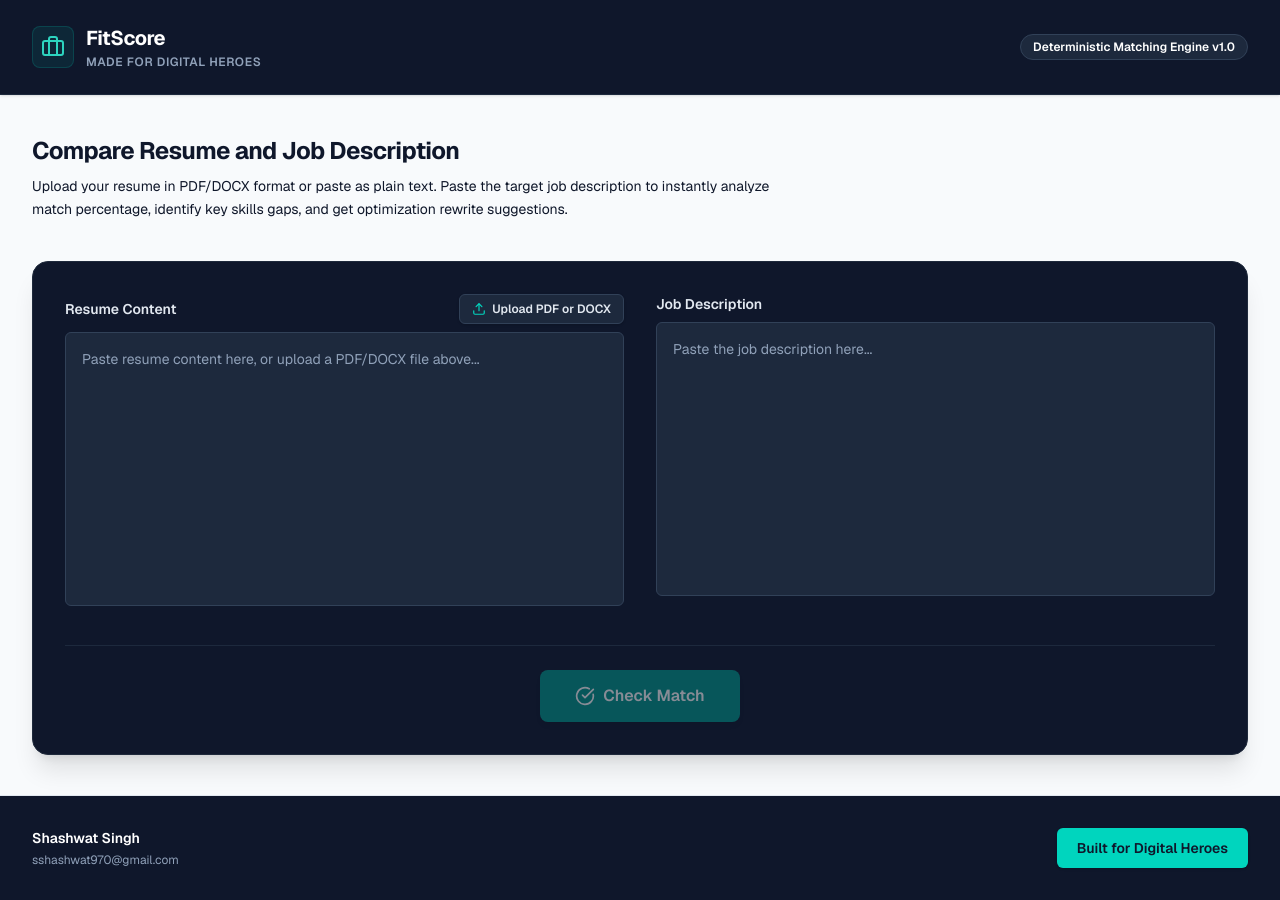
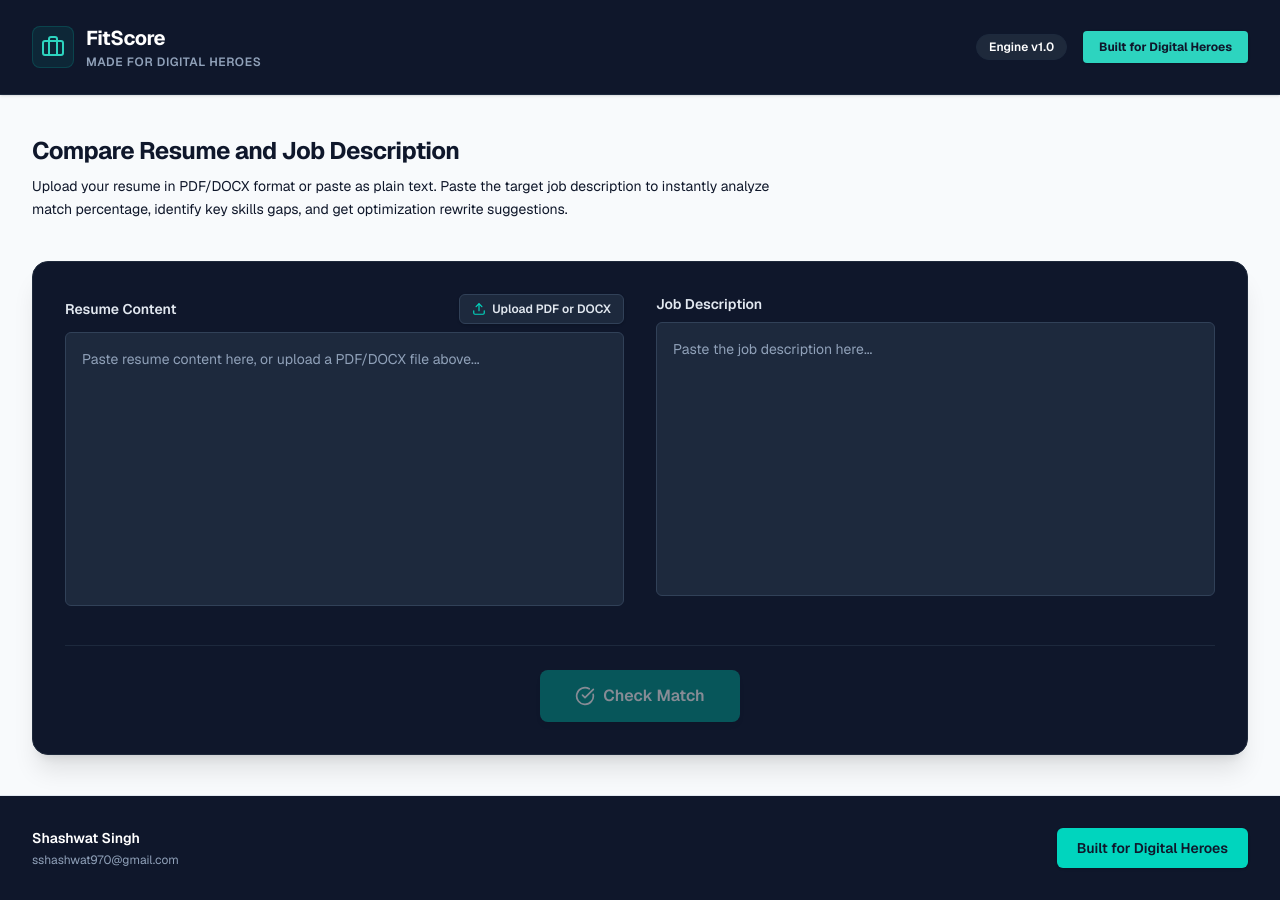
Before and after one commit to sshashwat970-coder/FitScore--Built-for-Digital-Heroes, a Next.js app: page / in a window 1280 px wide. Built offline with nearby package versions, Linux system fonts and the light colour scheme.

Commit message:
feat: add 'Built for Digital Heroes' button to the header for top-of-the-fold visibility

```diff
--- a/app/page.tsx
+++ b/app/page.tsx
@@ -51,10 +51,18 @@ export default function Home() {
               </p>
             </div>
           </div>
-          <div className="hidden sm:block text-right">
-            <span className="inline-flex items-center px-3 py-1 rounded-full text-xs font-semibold bg-slate-800 border border-slate-700 text-slate-350">
-              Deterministic Matching Engine v1.0
+          <div className="flex items-center gap-4">
+            <span className="hidden md:inline-flex items-center px-3 py-1 rounded-full text-xs font-semibold bg-slate-850 border border-slate-800 text-slate-350">
+              Engine v1.0
             </span>
+            <a
+              href="https://digitalheroesco.com"
+              target="_blank"
+              rel="noopener noreferrer"
+              className="inline-flex items-center justify-center px-4 py-2 text-xs font-bold text-slate-900 bg-teal-450 hover:bg-teal-350 transition-colors rounded shadow-sm"
+            >
+              Built for Digital Heroes
+            </a>
           </div>
         </div>
       </header>
```
